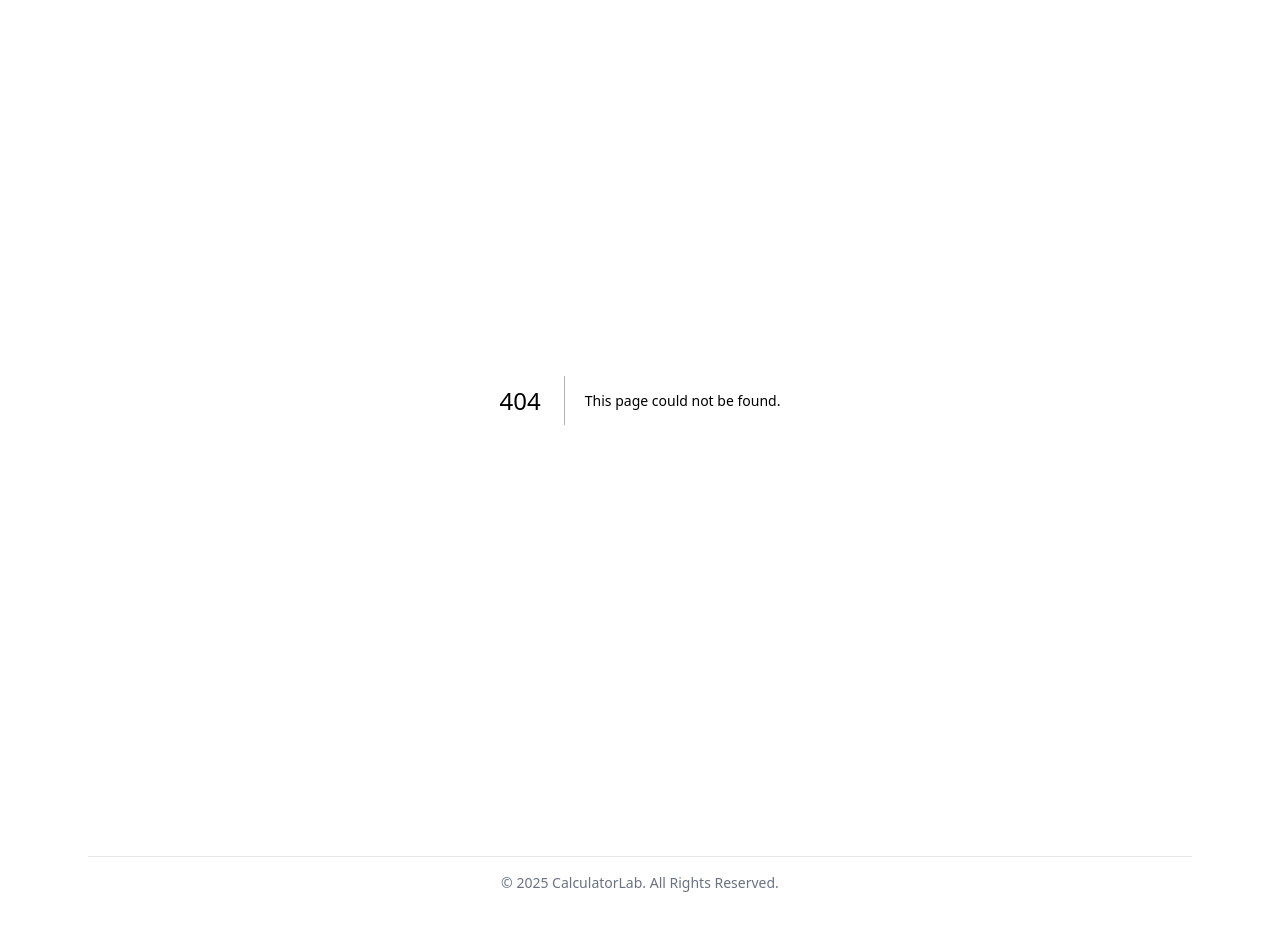
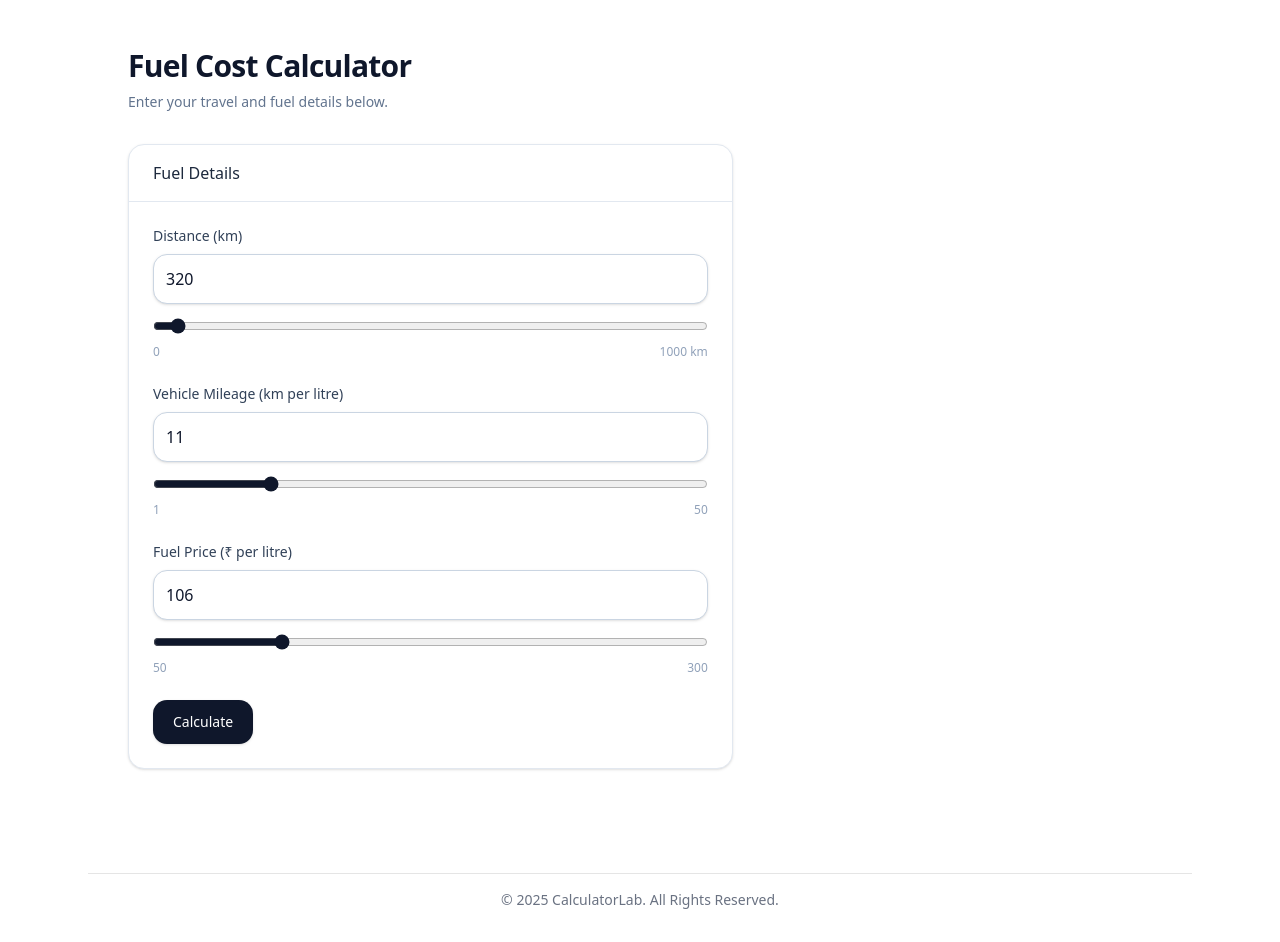
Before and after one commit to tusharpatle0097/calculator, a Next.js app: page /calculators/fuel-cost-calculator in a window 1280 px wide. Before the commit this address had no page. Built offline with nearby package versions, Linux system fonts and the light colour scheme.

Commit message:
fuelcostcaladd

```diff
--- /dev/null
+++ b/src/app/calculators/fuel-cost-calculator/page.jsx
@@ -0,0 +1,180 @@
+"use client";
+
+import Input from "@/app/ui/Input";
+import Range from "@/app/ui/Range";
+import SubmitButton from "@/app/ui/SubmitButton";
+import { useState } from "react";
+
+const Page = () => {
+  const [distance, setDistance] = useState(320);
+  const [mileage, setMileage] = useState(11);
+  const [fuelPrice, setFuelPrice] = useState(106);
+  const [data, setData] = useState("");
+  const [error, setError] = useState("");
+
+  const handleCalculate = () => {
+    let D = Number(distance);
+    let M = Number(mileage);
+    let P = Number(fuelPrice);
+
+    if (!D || !M || !P) {
+      setError("Please enter valid values for all fields.");
+      setTimeout(() => {
+        setError("");
+      }, 2000);
+      return;
+    }
+
+    let FuelRequired = (D / M).toFixed(2);
+    let TotalCost = (FuelRequired * P).toFixed(2);
+
+    let result = { FuelRequired: FuelRequired, TotalCost: TotalCost };
+    setData(result);
+  };
+
+  return (
+    <div className="min-h-screen py-12 px-4">
+      <div className="mx-auto w-full max-w-5xl">
+        <div className="mb-8">
+          <h1 className="text-3xl font-semibold tracking-tight text-slate-900">
+            Fuel Cost Calculator
+          </h1>
+          <p className="mt-2 text-sm text-slate-500">
+            Enter your travel and fuel details below.
+          </p>
+        </div>
+
+        <div className="grid grid-cols-1 gap-6 lg:grid-cols-5">
+          {/* LEFT */}
+          <div className="lg:col-span-3">
+            <div className="rounded-2xl border border-slate-200 bg-white shadow-sm">
+              <div className="border-b border-slate-200 px-6 py-4">
+                <h2 className="text-base font-medium text-slate-800">
+                  Fuel Details
+                </h2>
+              </div>
+
+              <div className="px-6 py-6 space-y-6">
+                {/* Distance */}
+                <div>
+                  <label className="mb-2 block text-sm font-medium text-slate-700">
+                    Distance (km)
+                  </label>
+                  <Input
+                    value={distance}
+                    onChange={(e) => setDistance(e.target.value)}
+                    type="number"
+                    placeholder="e.g. 320"
+                  />
+
+                  <div className="mt-3">
+                    <Range
+                      value={distance}
+                      onChange={(e) => setDistance(e.target.value)}
+                      min={0}
+                      max={10000}
+                    />
+                    <div className="mt-1 flex justify-between text-xs text-slate-400">
+                      <span>0</span>
+                      <span>1000 km</span>
+                    </div>
+                  </div>
+                </div>
+
+                {/* Mileage */}
+                <div>
+                  <label className="mb-2 block text-sm font-medium text-slate-700">
+                    Vehicle Mileage (km per litre)
+                  </label>
+                  <Input
+                    value={mileage}
+                    onChange={(e) => setMileage(e.target.value)}
+                    type="number"
+                    placeholder="e.g. 18"
+                  />
+
+                  <div className="mt-3">
+                    <Range
+                      value={mileage}
+                      onChange={(e) => setMileage(e.target.value)}
+                      min={1}
+                      max={50}
+                    />
+                    <div className="mt-1 flex justify-between text-xs text-slate-400">
+                      <span>1</span>
+                      <span>50</span>
+                    </div>
+                  </div>
+                </div>
+
+                {/* Fuel Price */}
+                <div>
+                  <label className="mb-2 block text-sm font-medium text-slate-700">
+                    Fuel Price (₹ per litre)
+                  </label>
+                  <Input
+                    value={fuelPrice}
+                    onChange={(e) => setFuelPrice(e.target.value)}
+                    type="number"
+                    placeholder="e.g. 106"
+                  />
+
+                  <div className="mt-3">
+                    <Range
+                      value={fuelPrice}
+                      onChange={(e) => setFuelPrice(e.target.value)}
+                      min={50}
+                      max={300}
+                    />
+                    <div className="mt-1 flex justify-between text-xs text-slate-400">
+                      <span>50</span>
+                      <span>300</span>
+                    </div>
+                  </div>
+                </div>
+
+                {/* Button */}
+                <div className="mt-6 flex gap-5 items-center">
+                  <SubmitButton onClick={handleCalculate}>
+                    Calculate
+                  </SubmitButton>
+                  <p className="text-red-600">{error}</p>
+                </div>
+              </div>
+            </div>
+          </div>
+
+          {/* RIGHT - Placeholder */}
+
+          <div className={`lg:col-span-2 ${!data && 'hidden'}`}>
+            <div className="rounded-2xl border border-slate-200 bg-white shadow-sm">
+              <div className="border-b border-slate-200 px-6 py-4">
+                <h2 className="text-base font-medium text-slate-800">Result</h2>
+              </div>
+
+              <div className="px-6 py-6 space-y-4">
+                <div className="rounded-xl bg-slate-900 text-white px-5 py-4">
+                  <p className="text-xs text-slate-300">Total Fuel Cost</p>
+                  <p className="mt-1 text-2xl font-semibold">
+                    ₹ {data?.TotalCost}
+                  </p>
+                </div>
+
+                <div className="rounded-xl border border-slate-200 px-4 py-3 flex justify-between">
+                  <p className="text-sm font-medium text-slate-700">
+                    Fuel Required (Litres)
+                  </p>
+                  <p className="text-sm font-semibold text-slate-900">
+                    {data?.FuelRequired} Litres
+                  </p>
+                </div>
+              </div>
+            </div>
+          </div>
+        </div>
+      </div>
+    </div>
+  );
+};
+
+export default Page;
--- a/src/app/data/calculatorsData.js
+++ b/src/app/data/calculatorsData.js
@@ -20,6 +20,15 @@ export const RAW_CALCS = [
     icon: "🎂",
     link: "/calculators/age-calculator",
   },
+  {
+    name: "Fuel Cost Calculator",
+    category: "Other Calculators",
+    description: "Calculate your fuel cost.",
+    icon: "🎂",
+    link: "/calculators/fuel-cost-calculator",
+  },
+
+
   {
     name: "FD Calculator",
     category: "Financial Calculators",
```
